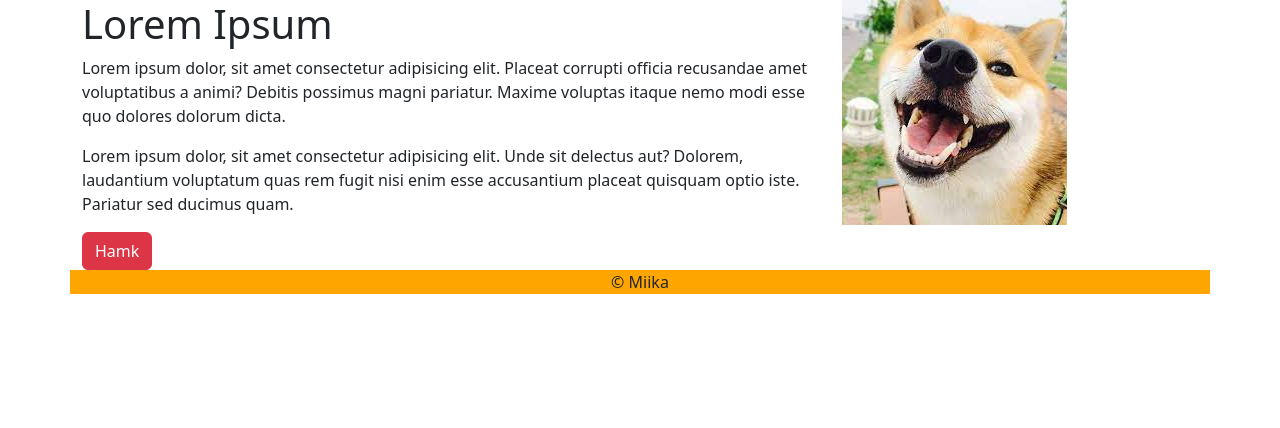
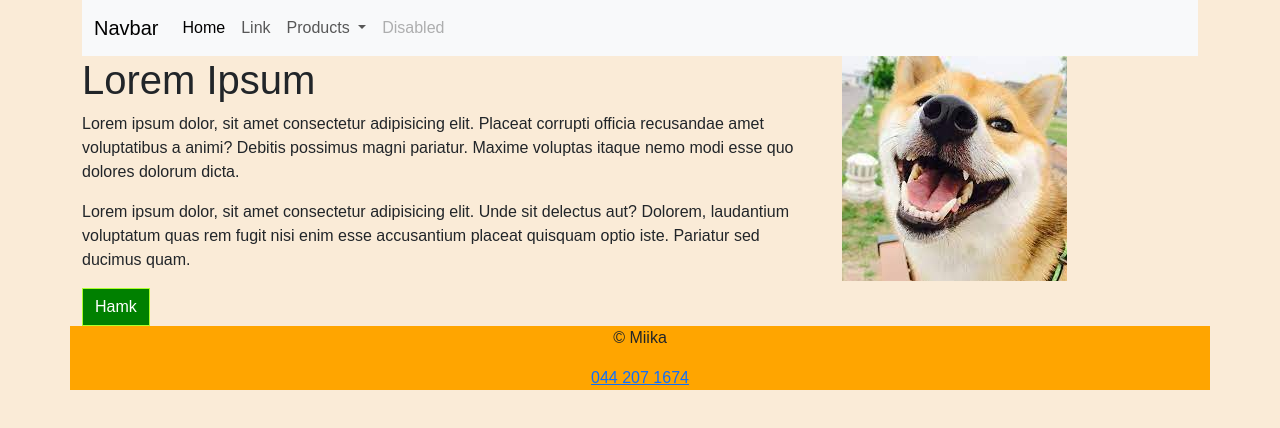
Before and after one commit to Siigismund/bootstrap, a plain HTML site: page index.html in a window 1280 px wide. Drawn offline with nearby package versions, Linux system fonts and the light colour scheme; a web font is replaced by a local one.

Commit message:
added css and nav bar

```diff
--- a/index.html
+++ b/index.html
@@ -5,10 +5,47 @@
     <meta name="viewport" content="width=device-width, initial-scale=1">
     <title>Bootstrap demo</title>
     <link href="https://cdn.jsdelivr.net/npm/bootstrap@5.3.0-alpha1/dist/css/bootstrap.min.css" rel="stylesheet" integrity="sha384-GLhlTQ8iRABdZLl6O3oVMWSktQOp6b7In1Zl3/Jr59b6EGGoI1aFkw7cmDA6j6gD" crossorigin="anonymous">
-  </head>
+    <!--Our own styles to customize Bootstrap-->
+    <link rel="stylesheet" href="style.css">
+    <link rel="preconnect" href="https://fonts.googleapis.com"><link rel="preconnect" href="https://fonts.gstatic.com" crossorigin>
+    <link href="https://fonts.googleapis.com/css2?family=Sofia+Sans:wght@300&display=swap" rel="stylesheet">
+</head>
   <body>
 
     <div class="container">
+
+        <nav class="navbar navbar-expand-lg bg-body-tertiary">
+            <div class="container-fluid">
+              <a class="navbar-brand" href="#">Navbar</a>
+              <button class="navbar-toggler" type="button" data-bs-toggle="collapse" data-bs-target="#navbarSupportedContent" aria-controls="navbarSupportedContent" aria-expanded="false" aria-label="Toggle navigation">
+                <span class="navbar-toggler-icon"></span>
+              </button>
+              <div class="collapse navbar-collapse" id="navbarSupportedContent">
+                <ul class="navbar-nav me-auto mb-2 mb-lg-0">
+                  <li class="nav-item">
+                    <a class="nav-link active" aria-current="page" href="#">Home</a>
+                  </li>
+                  <li class="nav-item">
+                    <a class="nav-link" href="#">Link</a>
+                  </li>
+                  <li class="nav-item dropdown">
+                    <a class="nav-link dropdown-toggle" href="#" role="button" data-bs-toggle="dropdown" aria-expanded="false">
+                      Products
+                    </a>
+                    <ul class="dropdown-menu">
+                      <li><a class="dropdown-item" href="#">Action</a></li>
+                      <li><a class="dropdown-item" href="#">Another action</a></li>
+                      <li><hr class="dropdown-divider"></li>
+                      <li><a class="dropdown-item" href="#">Something else here</a></li>
+                    </ul>
+                  </li>
+                  <li class="nav-item">
+                    <a class="nav-link disabled">Disabled</a>
+                  </li>
+                </ul>
+              </div>
+            </div>
+          </nav>
 
         <div class="row">
             <div class="col-md-8">
@@ -23,7 +60,12 @@
             </div>
         </div> <!--row-->
         <div class="row">
-            <div class="col-md-12 text-center" style="background-color: orange;">&copy; Miika</div>
+            <div class="col-md-12 text-center" style="background-color: orange;">
+                <p>&copy; Miika</p>
+                <a href="tel:+358442071674">044 207 1674</a>
+
+            </div>
+
         </div> <!--row-->
     </div> <!--container-->
 
--- /dev/null
+++ b/style.css
@@ -0,0 +1,10 @@
+body{
+    background-color: antiquewhite;
+    font-family: 'Sofia Sans', sans-serif;
+}
+
+.btn{
+    background-color: green;
+    border-color: greenyellow;
+    border-radius: 0%;
+}
```
